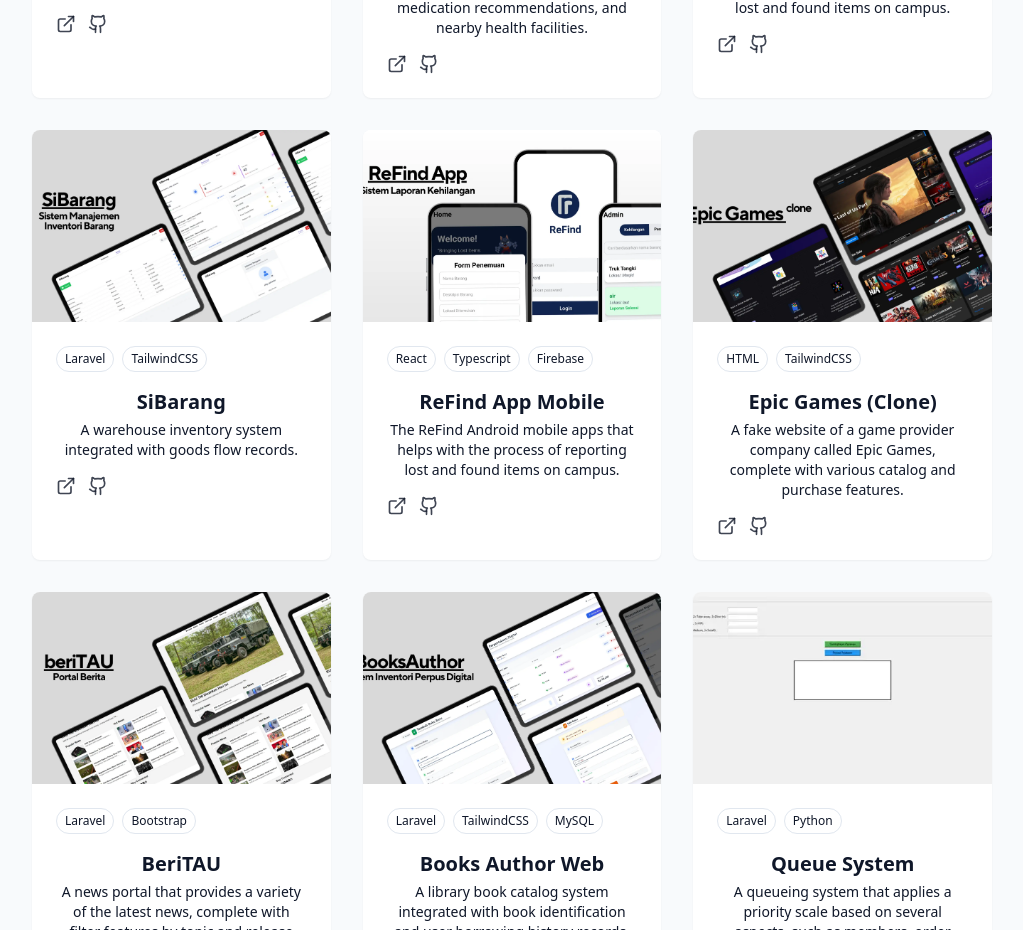
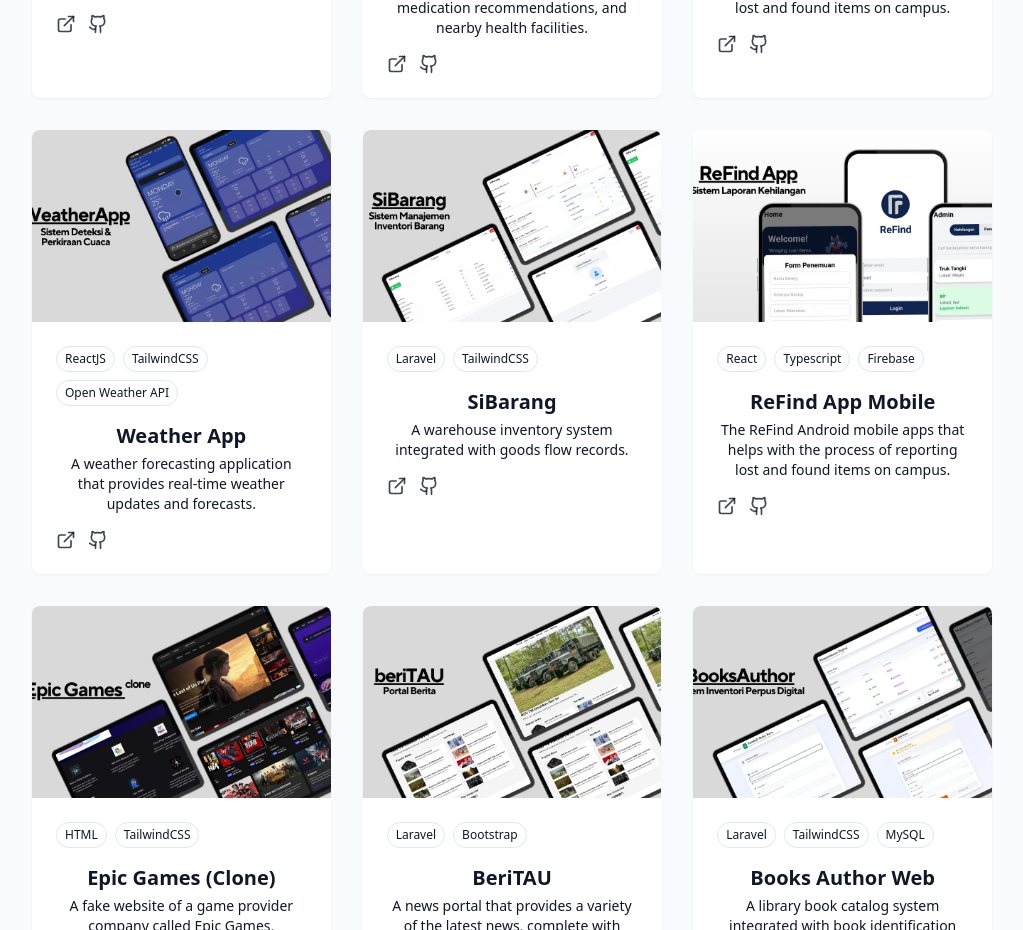
Before and after one commit to rifqiadrianto007/React_Portofolio, a React (Vite) app: page / in a window 1280 px wide. Shown: the part 3450-4380 px from the top of the page, without its empty margins (128-1151 px from the left). Built offline with nearby package versions, Linux system fonts and the light colour scheme.

Commit message:
weatherApp project add

```diff
--- a/src/components/ProjectsSection.jsx
+++ b/src/components/ProjectsSection.jsx
@@ -61,6 +61,16 @@
     },
     {
         id: 7,
+        title: "Weather App",
+        description:
+            "A weather forecasting application that provides real-time weather updates and forecasts.",
+        image: "/projects/WeatherApp.webp",
+        tags: ["ReactJS", "TailwindCSS", "Open Weather API"],
+        demoUrl: "https://weather-app-one-chi-29.vercel.app/",
+        githubUrl: "https://github.com/rifqiadrianto007/Weather_App",
+    },
+    {
+        id: 8,
         title: "SiBarang",
         description:
             "A warehouse inventory system integrated with goods flow records.",
@@ -70,7 +80,7 @@
         githubUrl: "https://github.com/rifqiadrianto007/SiBarang_Web",
     },
     {
-        id: 8,
+        id: 9,
         title: "ReFind App Mobile",
         description:
             "The ReFind Android mobile apps that helps with the process of reporting lost and found items on campus.",
@@ -80,7 +90,7 @@
         githubUrl: "https://github.com/rifqiadrianto007/ReFind-App.",
     },
     {
-        id: 9,
+        id: 10,
         title: "Epic Games (Clone)",
         description:
             "A fake website of a game provider company called Epic Games, complete with various catalog and purchase features.",
@@ -90,7 +100,7 @@
         githubUrl: "https://github.com/rifqiadrianto007/EpicGames.Clone",
     },
     {
-        id: 10,
+        id: 11,
         title: "BeriTAU",
         description:
             "A news portal that provides a variety of the latest news, complete with filter features by topic and release date.",
@@ -100,7 +110,7 @@
         githubUrl: "https://github.com/rifqiadrianto007/beriTAU_portal",
     },
     {
-        id: 11,
+        id: 12,
         title: "Books Author Web",
         description:
             "A library book catalog system integrated with book identification and user borrowing history records.",
@@ -110,7 +120,7 @@
         githubUrl: "https://github.com/rifqiadrianto007/BooksAuthor",
     },
     {
-        id: 12,
+        id: 13,
         title: "Queue System",
         description:
             "A queueing system that applies a priority scale based on several aspects, such as members, order type, and order quantity.",
@@ -120,7 +130,7 @@
         githubUrl: "https://github.com/rifqiadrianto007/Sistem-Antrean-HEAP",
     },
     {
-        id: 13,
+        id: 14,
         title: "Memorize Puzzle Game",
         description:
             "A simple puzzle memorization game built using Python's pyGames library.",
@@ -130,7 +140,7 @@
         githubUrl: "https://github.com/rifqiadrianto007/Memoryze-Table-Game",
     },
     {
-        id: 14,
+        id: 15,
         title: "Academic Count System",
         description:
             "A system for recommending and predicting student graduation outcomes based on academic, non-academic, and attendance aspects",
```
Also changed, not shown: public/projects/WeatherApp.webp (added).
